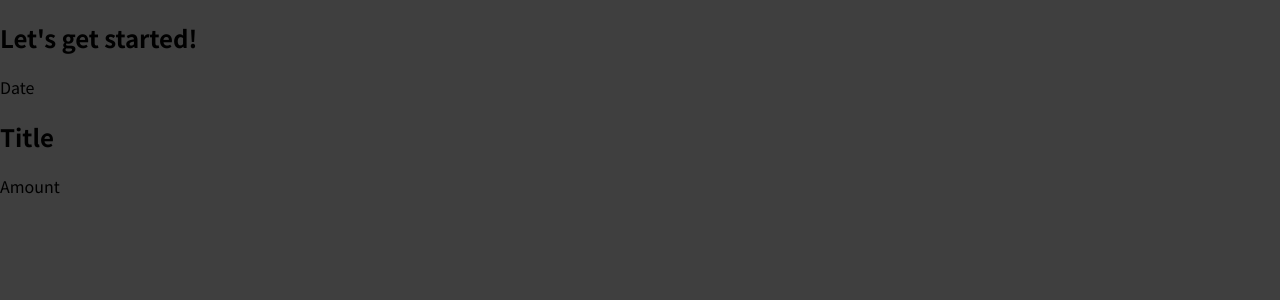
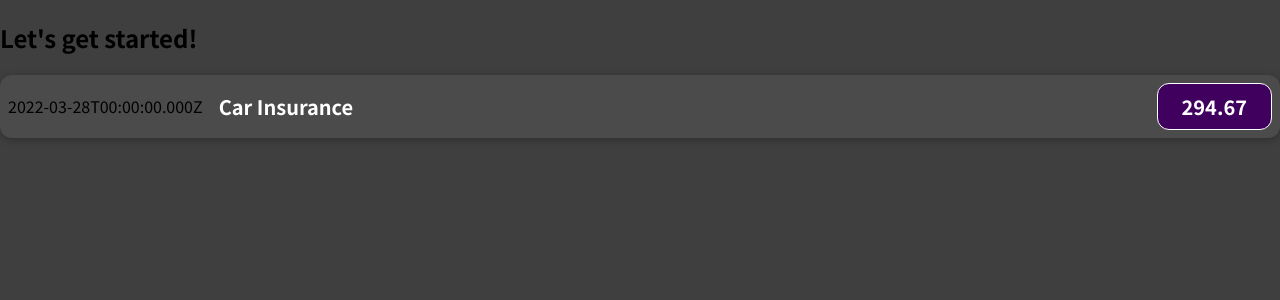
Before and after one commit to steppjason/react-expense-tracker, a JavaScript app: page / in a window 1280 px wide. Shown: the top 300 px of the page. Built offline with nearby package versions, Linux system fonts and the light colour scheme.

Commit message:
Dynamic component data

```diff
--- a/src/App.js
+++ b/src/App.js
@@ -4,7 +4,7 @@
   return (
     <div>
 			<h2>Let's get started!</h2>
-			<ExpenseItem/>
+			<ExpenseItem></ExpenseItem>
     </div>
   );
 }
--- /dev/null
+++ b/src/components/ExpenseItem.css
@@ -0,0 +1,56 @@
+.expense-item {
+  display: flex;
+  justify-content: space-between;
+  align-items: center;
+  box-shadow: 0 2px 8px rgba(0, 0, 0, 0.25);
+  padding: 0.5rem;
+  margin: 1rem 0;
+  border-radius: 12px;
+  background-color: #4b4b4b;
+}
+
+.expense-item__description {
+  display: flex;
+  flex-direction: column;
+  gap: 1rem;
+  align-items: flex-end;
+  flex-flow: column-reverse;
+  justify-content: flex-start;
+  flex: 1;
+}
+
+.expense-item h2 {
+  color: #3a3a3a;
+  font-size: 1rem;
+  flex: 1;
+  margin: 0 1rem;
+  color: white;
+}
+
+.expense-item__price {
+  font-size: 1rem;
+  font-weight: bold;
+  color: white;
+  background-color: #40005d;
+  border: 1px solid white;
+  padding: 0.5rem;
+  border-radius: 12px;
+}
+
+@media (min-width: 580px) {
+  .expense-item__description {
+    flex-direction: row;
+    align-items: center;
+    justify-content: flex-start;
+    flex: 1;
+  }
+
+  .expense-item__description h2 {
+    font-size: 1.25rem;
+  }
+
+  .expense-item__price {
+    font-size: 1.25rem;
+    padding: 0.5rem 1.5rem;
+  }
+}
--- a/src/components/ExpenseItem.js
+++ b/src/components/ExpenseItem.js
@@ -1,10 +1,16 @@
+import "./ExpenseItem.css"
+
 function ExpenseItem() {
+	const expenseDate = new Date(2022, 2, 28)
+	const expenseTitle = "Car Insurance"
+	const expenseAmount = 294.67
+
 	return (
-		<div>
-			<div>Date</div>
-			<div>
-				<h2>Title</h2>
-				<div>Amount</div>
+		<div className="expense-item">
+			<div>{expenseDate.toISOString()}</div>
+			<div className="expense-item__description">
+				<h2>{expenseTitle}</h2>
+				<div className="expense-item__price">{expenseAmount}</div>
 			</div>
 		</div>
 	)
```
Also changed, not shown: 1 other file (tests, documents, lock files or other folders).
